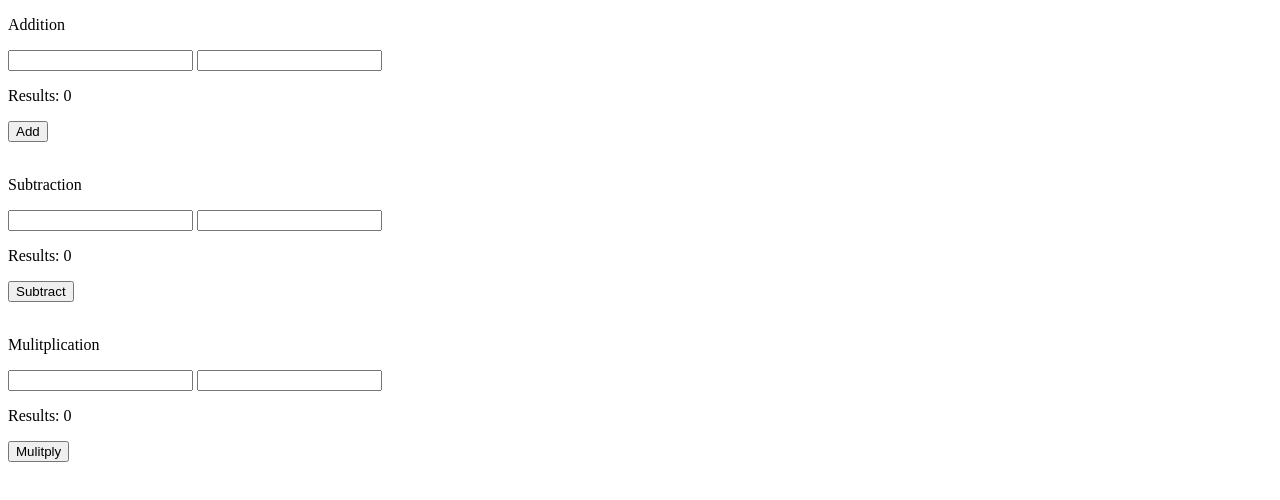
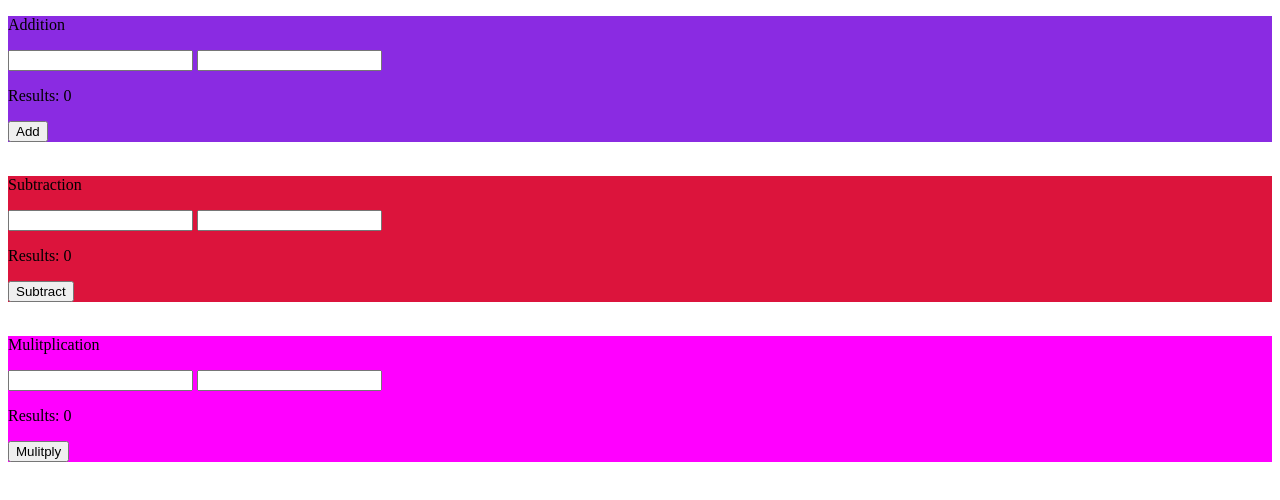
Before and after one commit to Jruff1215/fsw-110, a plain HTML site: page week4/calculatorJS/index.html in a window 1280 px wide. Drawn offline with Linux system fonts and the light colour scheme.

Commit message:
calculator

```diff
--- a/week4/calculatorJS/calc.css
+++ b/week4/calculatorJS/calc.css
@@ -0,0 +1,9 @@
+#add {
+    background-color: blueviolet;
+}
+#subtract {
+    background-color: crimson;
+}
+#multiply {
+    background-color: fuchsia;
+}
--- a/week4/calculatorJS/index.html
+++ b/week4/calculatorJS/index.html
@@ -22,7 +22,7 @@
             <button id="minus">Subtract</button>
         </div>
         <br>
-        <div id="mulitply">
+        <div id="multiply">
             <p>Mulitplication</p>
             <input id = "mul1" type = "number">
             <input id="mul2" type="number">
```
